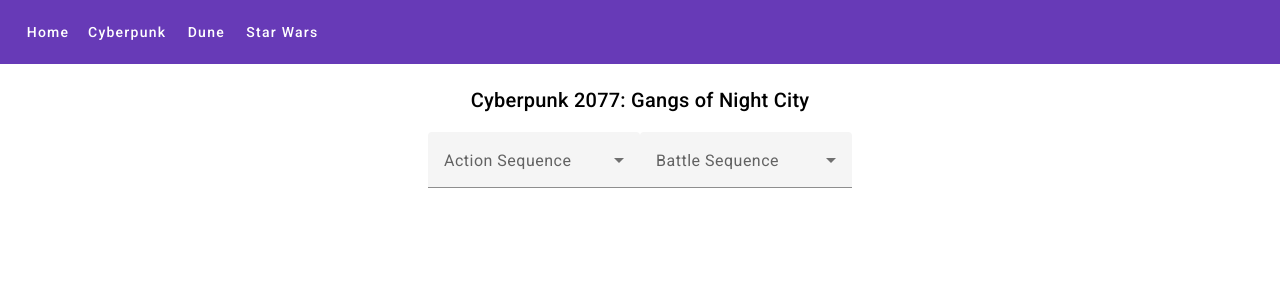
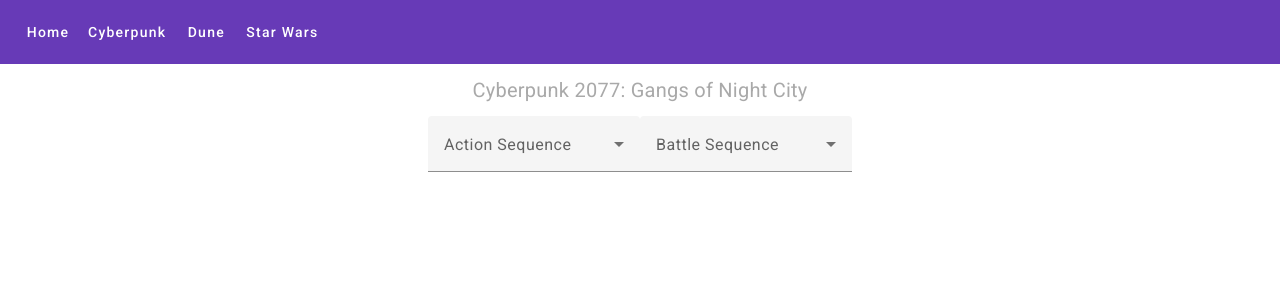
Before and after one commit to DinoKraljeta/dinokraljeta.github.io, an Angular app: page / in a window 1280 px wide. Both pictures are taken after a click on the button "Cyberpunk 2077: Gangs of Night City". Shown: the top 300 px of the page. Built offline with nearby package versions, Linux system fonts and the light colour scheme.

Commit message:
small change to header

```diff
--- a/src/app/game-sequence/game-sequence.component.html
+++ b/src/app/game-sequence/game-sequence.component.html
@@ -1,5 +1,5 @@
 <div *ngIf="currentGame" class="game-sequence-container">
-  <h2>{{ currentGame.label }}</h2>
+  <div class="header">{{ currentGame.label }}</div>
   <div class="flex-row">
     <div
       *ngFor="let dropdown of currentGame.dropdowns"
--- a/src/app/game-sequence/game-sequence.component.scss
+++ b/src/app/game-sequence/game-sequence.component.scss
@@ -1,6 +1,5 @@
 .game-sequence-container {
   text-align: center;
-  padding: 20px;
   max-width: 100vw;
   margin: 0 auto;
   text-align: center;
@@ -12,11 +11,15 @@
   align-items: flex-start;
   justify-content: center;
 }
-
+.header {
+  font-size: 20px;
+  padding: 16px;
+  color: darkgray;
+}
 .character-image {
   width: 100%;
   height: auto;
-  margin-top: 20px;
+  margin: 0px 20px 20px 0;
   border-radius: 8px;
   box-shadow: 0px 4px 8px rgba(0, 0, 0, 0.2);
 }
```
